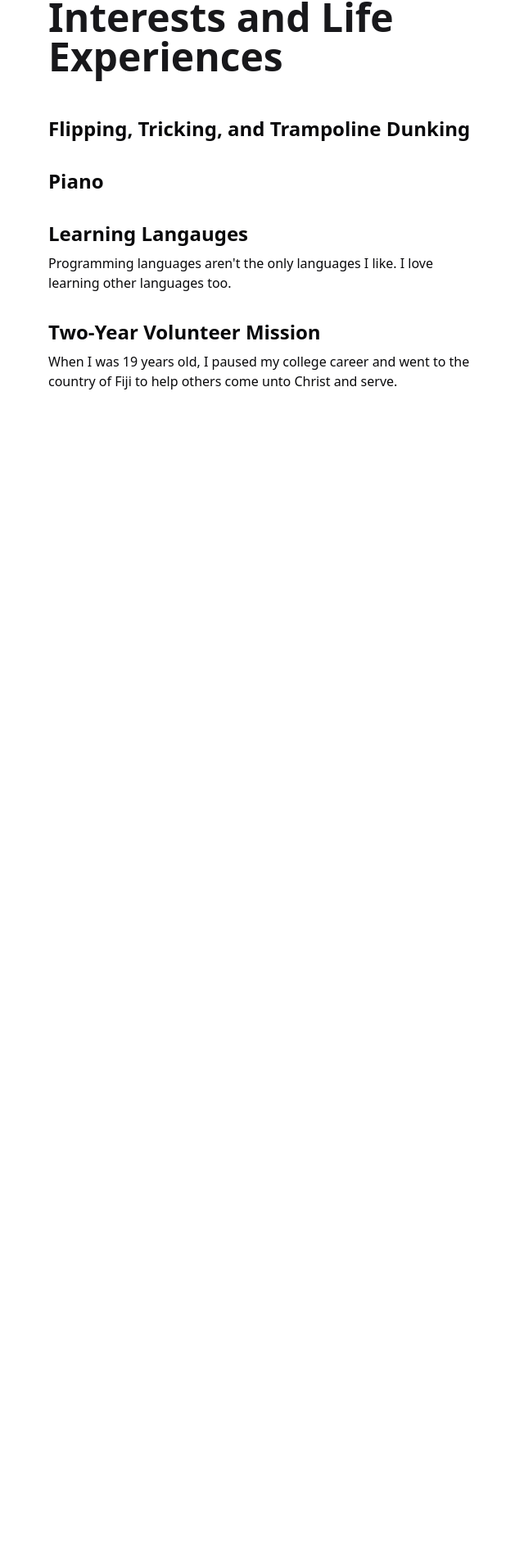
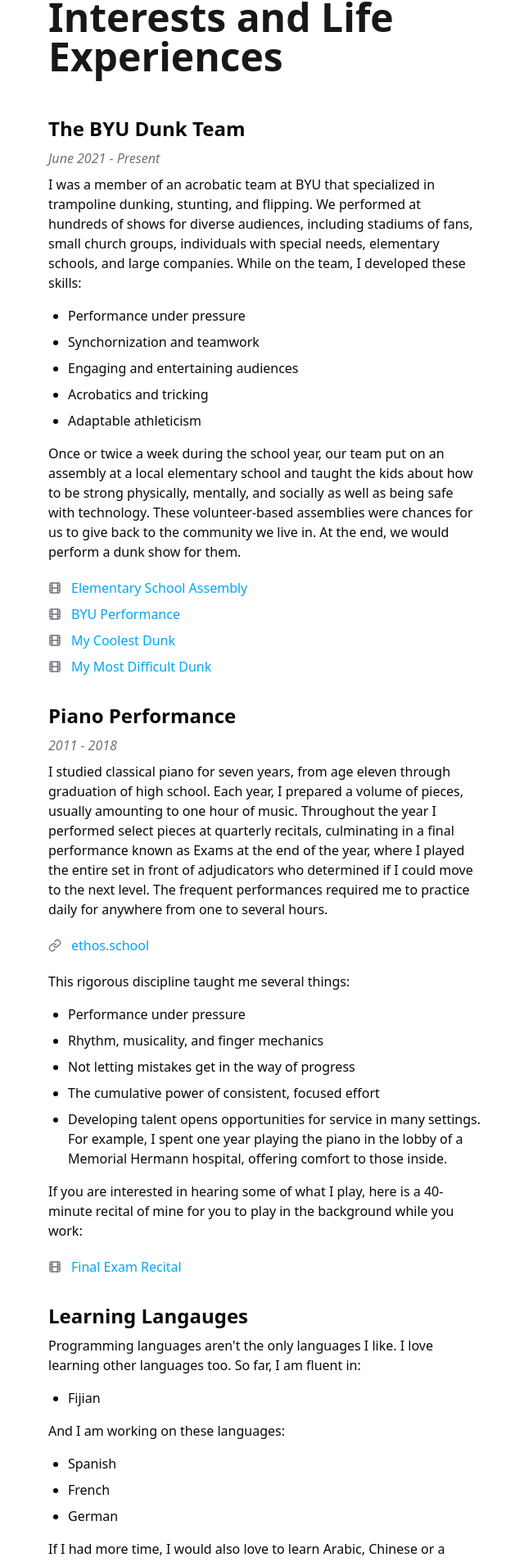
Before and after one commit to derekaj16/portfolio, a Next.js app: page /interests in a window 1280 px wide. Shown: the part 195-2100 px from the top of the page at 82% size, without its empty margins (317-957 px from the left). Before the commit the page ends 808 px from the top, so only its background shows below. Built offline with nearby package versions, Linux system fonts and the light colour scheme.

Commit message:
interests

```diff
--- a/src/app/interests/page.tsx
+++ b/src/app/interests/page.tsx
@@ -1,4 +1,4 @@
-import { ArrowLeft } from 'lucide-react'
+import { ArrowLeft, ExternalLink, Film, LinkIcon } from 'lucide-react'
 import Link from 'next/link'
 
 export default function Page() {
@@ -25,11 +25,152 @@ export default function Page() {
           <div className="flex flex-col gap-8">
             <div className="flex flex-col gap-2">
               <h2 className="text-xl sm:text-2xl font-semibold">
-                Flipping, Tricking, and Trampoline Dunking
+                The BYU Dunk Team
               </h2>
+              <div className="text-muted-foreground italic">
+                June 2021 - Present
+              </div>
+              <p>
+                I was a member of an acrobatic team at BYU that specialized in
+                trampoline dunking, stunting, and flipping. We performed at
+                hundreds of shows for diverse audiences, including stadiums of
+                fans, small church groups, individuals with special needs,
+                elementary schools, and large companies. While on the team, I
+                developed these skills:
+              </p>
+              <ul className="list-disc ml-6 my-2 flex flex-col gap-2">
+                <li>Performance under pressure</li>
+                <li>Synchornization and teamwork</li>
+                <li>Engaging and entertaining audiences</li>
+                <li>Acrobatics and tricking</li>
+                <li>Adaptable athleticism</li>
+              </ul>
+              <p>
+                Once or twice a week during the school year, our team put on an
+                assembly at a local elementary school and taught the kids about
+                how to be strong physically, mentally, and socially as well as
+                being safe with technology. These volunteer-based assemblies
+                were chances for us to give back to the community we live in. At
+                the end, we would perform a dunk show for them.
+              </p>
+              <div className="flex flex-col gap-2 mt-3">
+                <div className="flex flex-row gap-3 items-center group">
+                  <Film size={16} className="text-muted-foreground" />
+                  <Link
+                    href="https://youtu.be/v14Wht6jGXA"
+                    target="_blank"
+                    className="text-sky-500 hover:text-sky-400 transition"
+                  >
+                    Elementary School Assembly
+                  </Link>
+                  <ExternalLink
+                    size={16}
+                    className="group-hover:opacity-100 opacity-0 transition"
+                  />
+                </div>
+                <div className="flex flex-row gap-3 items-center group">
+                  <Film size={16} className="text-muted-foreground" />
+                  <Link
+                    href="https://youtu.be/cXPUu-a76BA"
+                    target="_blank"
+                    className="text-sky-500 hover:text-sky-400 transition"
+                  >
+                    BYU Performance
+                  </Link>
+                  <ExternalLink
+                    size={16}
+                    className="group-hover:opacity-100 opacity-0 transition"
+                  />
+                </div>
+                <div className="flex flex-row gap-3 items-center group">
+                  <Film size={16} className="text-muted-foreground" />
+                  <Link
+                    href="https://youtube.com/shorts/5utMvCYBDag"
+                    target="_blank"
+                    className="text-sky-500 hover:text-sky-400 transition"
+                  >
+                    My Coolest Dunk
+                  </Link>
+                  <ExternalLink
+                    size={16}
+                    className="group-hover:opacity-100 opacity-0 transition"
+                  />
+                </div>
+                <div className="flex flex-row gap-3 items-center group">
+                  <Film size={16} className="text-muted-foreground" />
+                  <Link
+                    href="https://youtube.com/shorts/hQvXkJAm1Qg"
+                    target="_blank"
+                    className="text-sky-500 hover:text-sky-400 transition"
+                  >
+                    My Most Difficult Dunk
+                  </Link>
+                  <ExternalLink
+                    size={16}
+                    className="group-hover:opacity-100 opacity-0 transition"
+                  />
+                </div>
+              </div>
             </div>
             <div className="flex flex-col gap-2">
-              <h2 className="text-xl sm:text-2xl font-semibold">Piano</h2>
+              <h2 className="text-xl sm:text-2xl font-semibold">
+                Piano Performance
+              </h2>
+              <div className="text-muted-foreground italic">2011 - 2018</div>
+              <p>
+                I studied classical piano for seven years, from age eleven
+                through graduation of high school. Each year, I prepared a
+                volume of pieces, usually amounting to one hour of music.
+                Throughout the year I performed select pieces at quarterly
+                recitals, culminating in a final performance known as Exams at
+                the end of the year, where I played the entire set in front of
+                adjudicators who determined if I could move to the next level.
+                The frequent performances required me to practice daily for
+                anywhere from one to several hours.
+              </p>
+              <div className="flex flex-row gap-3 items-center my-3">
+                <LinkIcon size={16} className="text-muted-foreground" />
+                <Link
+                  href="https://www.ethos.school/"
+                  target="_blank"
+                  className="text-sky-500 hover:text-sky-400 transition"
+                >
+                  ethos.school
+                </Link>
+              </div>
+              <p>This rigorous discipline taught me several things:</p>
+              <ul className="list-disc ml-6 my-2 flex flex-col gap-2">
+                <li>Performance under pressure</li>
+                <li>Rhythm, musicality, and finger mechanics</li>
+                <li>Not letting mistakes get in the way of progress</li>
+                <li>The cumulative power of consistent, focused effort</li>
+
+                <li>
+                  Developing talent opens opportunities for service in many
+                  settings. For example, I spent one year playing the piano in
+                  the lobby of a Memorial Hermann hospital, offering comfort to
+                  those inside.
+                </li>
+              </ul>
+              <p>
+                If you are interested in hearing some of what I play, here is a
+                40-minute recital of mine for you to play in the background
+                while you work:
+              </p>
+              <div className="flex flex-row gap-3 items-center mt-3 group">
+                <Film size={16} className="text-muted-foreground" />
+                <Link
+                  href="https://www.youtube.com/watch?v=MWheEsG7GVc"
+                  target="_blank"
+                  className="text-sky-500 hover:text-sky-400 transition"
+                >
+                  Final Exam Recital
+                </Link>
+                <ExternalLink
+                  size={16}
+                  className="group-hover:opacity-100 opacity-0 transition"
+                />
+              </div>
             </div>
             <div className="flex flex-col gap-2">
               <h2 className="text-xl sm:text-2xl font-semibold">
@@ -37,7 +178,20 @@ export default function Page() {
               </h2>
               <p>
                 Programming languages aren&apos;t the only languages I like. I
-                love learning other languages too.
+                love learning other languages too. So far, I am fluent in:
+              </p>
+              <ul className="list-disc ml-6 my-2 flex flex-col gap-2">
+                <li>Fijian</li>
+              </ul>
+              <p>And I am working on these languages:</p>
+              <ul className="list-disc ml-6 my-2 flex flex-col gap-2">
+                <li>Spanish</li>
+                <li>French</li>
+                <li>German</li>
+              </ul>
+              <p>
+                If I had more time, I would also love to learn Arabic, Chinese
+                or a language that doesn&apos;t use the English alphabet.
               </p>
             </div>
             <div className="flex flex-col gap-2">
@@ -45,9 +199,46 @@ export default function Page() {
                 Two-Year Volunteer Mission
               </h2>
               <p>
-                When I was 19 years old, I paused my college career and went to
-                the country of Fiji to help others come unto Christ and serve.
+                At 19 years old, I left on a two-year volunteer mission for my
+                church (The Church of Jesus Christ of Latter-day Saints) to
+                Fiji, where I helped others learn about Christ and served the
+                community. When applying for a mission, you don&apos;t know
+                where you&apos;ll be assigned—you only know that you are
+                committing to serve. Wherever you go, you learn the local
+                language and respect the culture. You are paired with a
+                companion 24/7 and switch companions every few months. You work
+                and teach together, always looking for ways to improve.
               </p>
+              <p>The mission impacted me in several ways:</p>
+              <ul className="list-disc ml-6 my-2 flex flex-col gap-2">
+                <li>
+                  I learned to look outside myself. I learned to put the good
+                  and well-being of others over myself and my desires.
+                </li>
+                <li>
+                  I achieved hard things in a short amount of time. I gained a
+                  working proficiency of Fijian in 6 months, learned Rotuman (a
+                  completely different language) for another 6 months, and was
+                  very fluent in Fijian by the end of the two years.
+                </li>
+                <li>
+                  I learned to work with all different people. You don&apos;t
+                  choose who your companion is and sometimes you may not have
+                  the same views.
+                </li>
+                <li>
+                  I learned to see other perspectives and understand others.
+                  When teaching the beliefs of my church in a nation that is
+                  very religious with many different churches, I had to
+                  understand others points of view and make an effort to find
+                  commonalities.
+                </li>
+                <li>
+                  I became very experienced in planning and goal-setting. We
+                  were required to daily plan and weekly plan according to the
+                  goals we made.
+                </li>
+              </ul>
             </div>
           </div>
         </div>
--- a/src/app/page.tsx
+++ b/src/app/page.tsx
@@ -2,7 +2,9 @@ import {
   ArrowRight,
   Award,
   Heart,
+  LinkIcon,
   Newspaper,
+  PersonStanding,
   // PersonStanding,
   School,
 } from 'lucide-react'
@@ -69,7 +71,7 @@ export default function Home() {
               className="group-hover:opacity-100 opacity-0 transition group-hover:translate-x-1"
             />
           </Link>
-          {/* <Link
+          <Link
             href="/interests"
             className="group flex flex-row items-center gap-1 w-fit"
           >
@@ -79,7 +81,20 @@ export default function Home() {
               size={16}
               className="group-hover:opacity-100 opacity-0 transition group-hover:translate-x-1"
             />
-          </Link> */}
+          </Link>
+          <div className="flex flex-col gap-2">
+            <h4 className="text-xs font-semibold mt-2">Other links</h4>
+            <div className="flex flex-row gap-3 items-center">
+              <LinkIcon size={16} className="text-muted-foreground" />
+              <Link
+                href="https://www.linkedin.com/in/derekaj/"
+                target="_blank"
+                className="text-sky-500 hover:text-sky-400 transition"
+              >
+                linkedin.com/in/derekaj/
+              </Link>
+            </div>
+          </div>
         </div>
       </main>
     </div>
```
Also changed, not shown: src/app/experience/page.tsx (+4 -4 lines).
